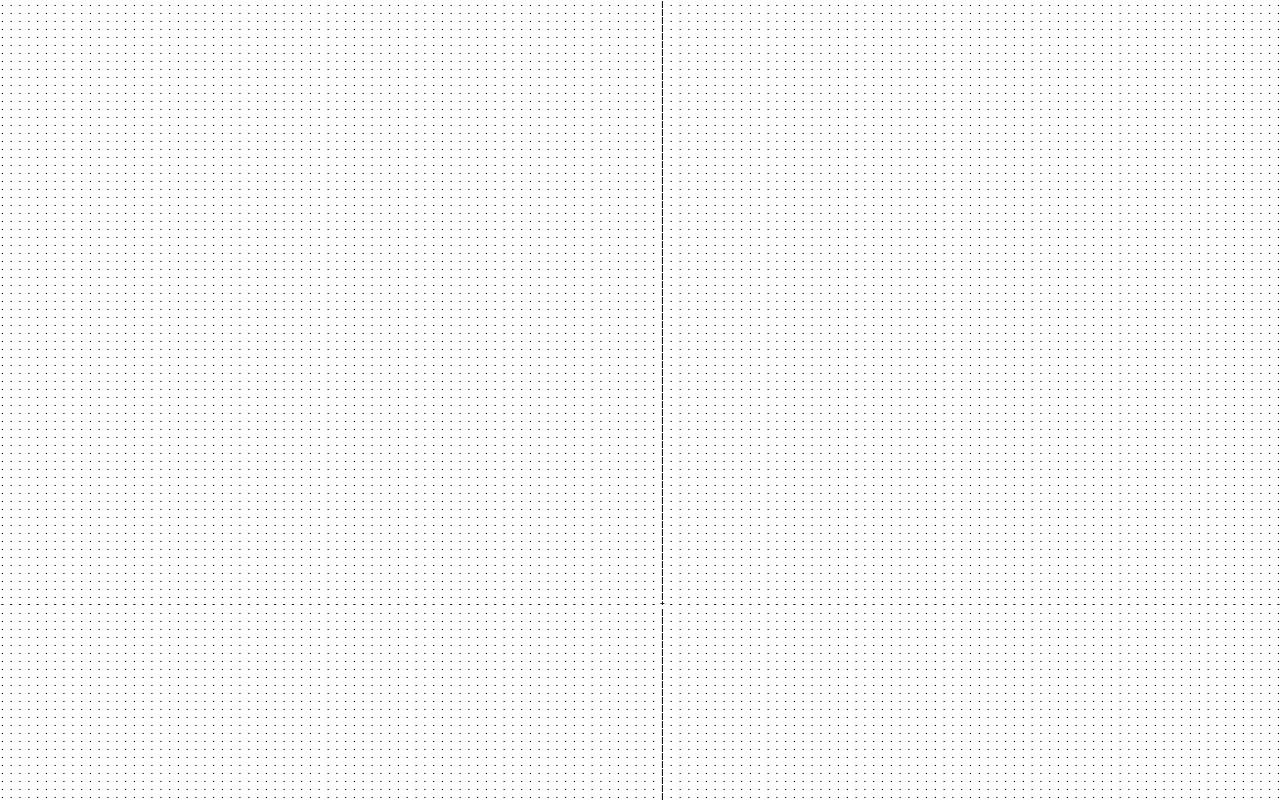
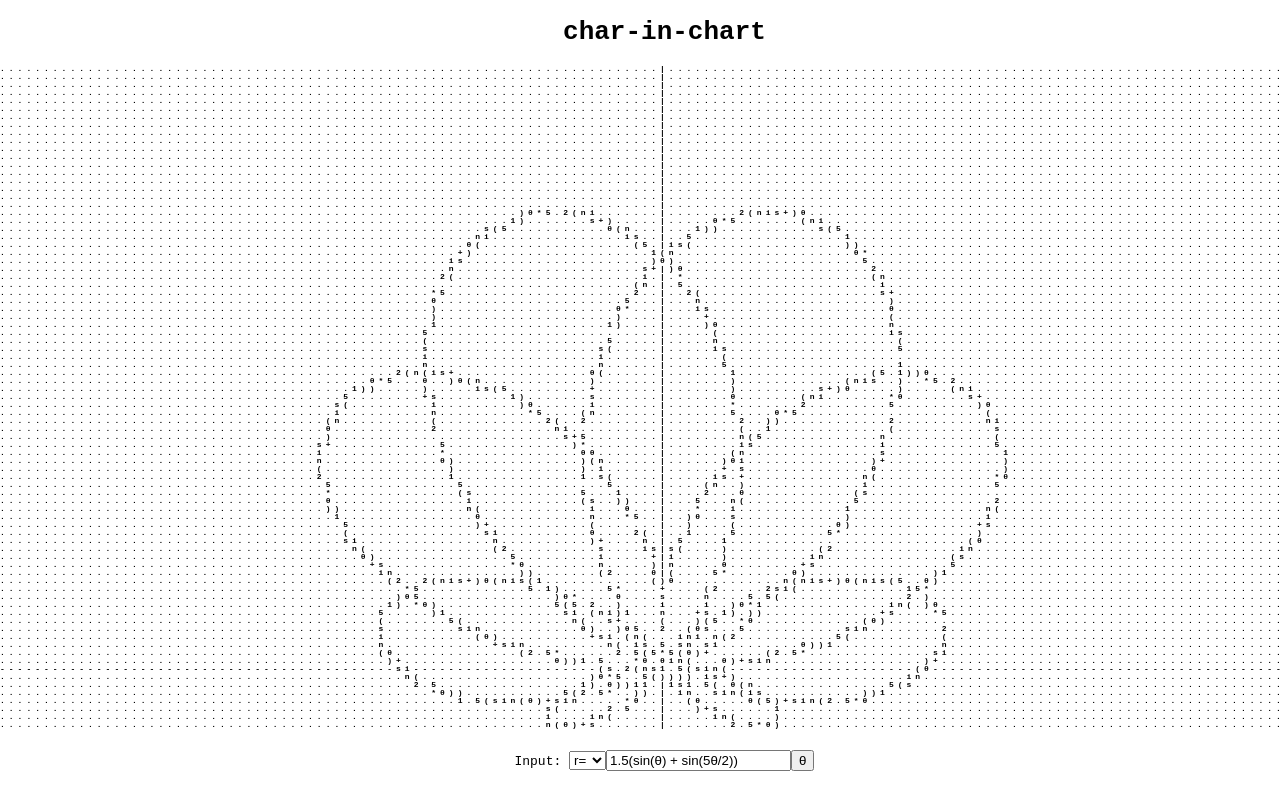
Before and after one commit to stuhlmeier/char-in-chart, a Vue app: page / in a window 1280 px wide. Shown: the top 800 px of the page. Built offline with nearby package versions, Linux system fonts and the light colour scheme.

Commit message:
Implement both chart types

```diff
--- a/package.json
+++ b/package.json
@@ -9,11 +9,13 @@
   },
   "dependencies": {
     "core-js": "^3.8.3",
+    "lodash": "^4.17.21",
     "mathjs": "^10.6.1",
     "vue": "^3.2.13",
     "vue-router": "^4.0.3"
   },
   "devDependencies": {
+    "@types/lodash": "^4.14.182",
     "@typescript-eslint/eslint-plugin": "^5.4.0",
     "@typescript-eslint/parser": "^5.4.0",
     "@vue/cli-plugin-babel": "~5.0.0",
--- a/src/components/ChartComponent.vue
+++ b/src/components/ChartComponent.vue
@@ -7,8 +7,68 @@
 </template>
 
 <script lang="ts">
-import { computed, defineComponent, ref, toRefs } from "vue";
-import { parse } from "mathjs";
+import {
+  computed,
+  defineComponent,
+  inject,
+  PropType,
+  ref,
+  toRefs,
+  watch,
+} from "vue";
+import math, { parse, simplify } from "mathjs";
+import { SET_ERROR_MESSAGE } from "@/injectionKeys";
+import { GraphType } from "@/types";
+
+const width = 151,
+  height = 151;
+
+const hw = Math.floor(width / 2),
+  hh = Math.floor(height / 2);
+
+const scale = {
+  cartesian: 5,
+  polar: 20,
+};
+
+interface ChartState {
+  grid: string[][];
+  touched: boolean[][];
+}
+
+function plotAt(
+  chartState: ChartState,
+  x: number,
+  y: number,
+  char = "@"
+): boolean {
+  const row = Math.round(hh - y);
+  const col = Math.round(hw + x);
+
+  if (row < 0 || row >= height || col < 0 || col >= width) return false;
+  if (chartState.touched[row][col]) return false;
+
+  chartState.grid[row][col] = char[0];
+  chartState.touched[row][col] = true;
+  return true;
+}
+
+function newChart(): ChartState {
+  const grid = [...new Array(height)].map(() =>
+    [...new Array(width)].map(() => ".")
+  );
+  const touched = [...new Array(height)].map(() =>
+    [...new Array(width)].map(() => false)
+  );
+
+  const state: ChartState = { grid, touched };
+
+  for (let i = -hw; i <= hw; i++) state.grid[hh][hw + i] = "-";
+  for (let i = -hh; i <= hh; i++) state.grid[hh + i][hw] = "|";
+  state.grid[hh][hw] = "+";
+
+  return state;
+}
 
 export default defineComponent({
   name: "ChartComponent",
@@ -17,43 +77,91 @@ export default defineComponent({
       type: String,
       required: true,
     },
+    graphType: {
+      type: String as PropType<GraphType>,
+      required: true,
+    },
   },
 
   setup(props) {
-    const { equation } = toRefs(props);
+    const { equation, graphType } = toRefs(props);
+    const setErrorMessage = inject(SET_ERROR_MESSAGE, () => void 0);
 
     const chart = ref<HTMLElement>(undefined as unknown as HTMLElement);
     const invisible = ref<HTMLElement>(undefined as unknown as HTMLElement);
 
-    const width = 151,
-      height = 151;
-
-    const hw = Math.floor(width / 2);
-    const hh = Math.floor(height / 2);
-
-    const chartData = ref<string[][]>(
-      [...new Array(height)].map(() => [...new Array(width)].map(() => "."))
-    );
+    const chartData = ref<ChartState>(newChart());
     const chartText = computed(() => {
-      return chartData.value
+      return chartData.value.grid
         .map((row: string[]) => row.join(""))
         .join("\n")
         .trim();
     });
+    const expression = computed(() => {
+      if (equation.value.trim().length === 0) return null;
+      else {
+        try {
+          return parse(equation.value);
+        } catch (e) {
+          setErrorMessage("error parsing expression");
+          return null;
+        }
+      }
+    });
 
-    function plotAt(x: number, y: number, char = "@"): void {
-      chartData.value[hw + y][hh + x] = char;
+    function computeGraph(
+      graphType: GraphType | null,
+      expression: math.MathNode | null
+    ) {
+      if (!graphType || !expression) {
+        chartData.value = newChart();
+        return;
+      }
+
+      try {
+        const simplified = simplify(expression, {}, { exactFractions: false });
+        const func = simplified.compile();
+        const equationText = simplified.toString().replaceAll(/\s+/g, "");
+        const newData = newChart();
+
+        if (graphType === "polar") {
+          let index = 0;
+          for (let theta = 0; theta <= 2 * 2 * Math.PI; theta += 0.0001) {
+            const r = scale.polar * func.evaluate({ θ: theta });
+
+            const x = r * Math.cos(theta);
+            const y = r * Math.sin(theta);
+
+            if (isNaN(x) || isNaN(y)) continue;
+
+            const currentChar = equationText[index];
+            if (plotAt(newData, x, y, currentChar)) {
+              index = (index + 1) % equationText.length;
+            }
+          }
+        } else {
+          let index = 0;
+          for (let x = -hw; x <= hw; x += 0.01) {
+            const y =
+              scale.cartesian * func.evaluate({ x: x / scale.cartesian });
+
+            if (isNaN(x) || isNaN(y)) continue;
+
+            const currentChar = equationText[index];
+            if (plotAt(newData, x, y, currentChar)) {
+              index = (index + 1) % equationText.length;
+            }
+          }
+        }
+
+        chartData.value = newData;
+      } catch (e) {
+        setErrorMessage(`error evaluating expression: ${e}`);
+      }
     }
 
-    for (let i = -hw; i <= hw; i++) {
-      plotAt(i, 0, "-");
-    }
-    for (let i = -hh; i <= hh; i++) {
-      plotAt(0, i, "|");
-    }
-    plotAt(0, 0, "+");
-
-    const expression = computed(() => parse(equation.value));
+    watch(expression, (value) => computeGraph(graphType.value, value));
+    watch(graphType, (value) => computeGraph(value, expression.value));
 
     return {
       chart,
@@ -75,6 +183,7 @@ export default defineComponent({
   margin auto
   padding 0
   white-space pre-line
+  overflow scroll
 
   font-size 8px
   font-weight bolder
--- /dev/null
+++ b/src/injectionKeys.ts
@@ -0,0 +1,4 @@
+import { InjectionKey } from "vue";
+
+export const SET_ERROR_MESSAGE: InjectionKey<(message: string) => void> =
+  Symbol("setErrorMessage");
--- /dev/null
+++ b/src/types.ts
@@ -0,0 +1 @@
+export type GraphType = "polar" | "cartesian";
--- a/src/views/HomeView.vue
+++ b/src/views/HomeView.vue
@@ -1,13 +1,44 @@
 <template>
   <div class="container">
-    <ChartComponent :equation="equation" />
-    <label>Input <input v-model="equation" /></label>
+    <header>
+      <h1>char-in-chart</h1>
+    </header>
+    <ChartComponent :equation="equation" :graph-type="graphType" />
+    <footer>
+      <div>
+        <label for="equation">Input: </label>
+        <select v-model="graphType">
+          <option value="polar">r=</option>
+          <option value="cartesian">y=</option>
+        </select>
+        <input id="equation" v-model="equation" ref="equationInput" />
+        <button v-if="graphType === 'polar'" @click="appendTheta()">θ</button>
+      </div>
+      <div id="error">{{ errorMessage }}</div>
+    </footer>
   </div>
 </template>
 
 <script lang="ts">
-import { defineComponent, ref } from "vue";
-import ChartComponent from "@/components/ChartComponent.vue"; // @ is an alias to /src
+import { defineComponent, onMounted, provide, ref, watch } from "vue";
+import ChartComponent from "@/components/ChartComponent.vue";
+import { SET_ERROR_MESSAGE } from "@/injectionKeys";
+import { GraphType } from "@/types";
+import { sample } from "lodash";
+
+const samplePolarGraphs = [
+  "3 sin(5θ)",
+  "1",
+  "1/4 θ",
+  "sqrt(9 cos(2θ))",
+  "1/(sin(θ) + cos(θ))",
+  "4 + 2 csc(θ)",
+  "1.5(sin(θ) + sin(5θ/2))",
+  "1 / θ",
+  "2 cos(5θ)^2 + 2 sin(3θ)",
+];
+
+const sampleCartesianGraphs = ["sin(x)", "tan(x)", "1 / x"];
 
 export default defineComponent({
   name: "HomeView",
@@ -15,10 +46,45 @@ export default defineComponent({
     ChartComponent,
   },
   setup() {
-    const equation = ref("r=θ");
+    const equation = ref("");
+    const graphType = ref<GraphType>("polar");
+    const errorMessage = ref("");
+
+    const equationInput = ref<HTMLElement>(undefined as unknown as HTMLElement);
+
+    provide(
+      SET_ERROR_MESSAGE,
+      (message: string) => (errorMessage.value = message)
+    );
+
+    onMounted(() => {
+      graphType.value = "polar";
+      equation.value = sample(samplePolarGraphs) ?? "";
+    });
+
+    watch(graphType, (value) => {
+      errorMessage.value = "";
+
+      switch (value) {
+        case "polar":
+          equation.value = sample(samplePolarGraphs) ?? "";
+          break;
+        case "cartesian":
+          equation.value = sample(sampleCartesianGraphs) ?? "";
+          break;
+      }
+    });
 
     return {
       equation,
+      graphType,
+      errorMessage,
+      equationInput,
+
+      appendTheta: () => {
+        equation.value += "θ";
+        equationInput.value.focus();
+      },
     };
   },
 });
@@ -29,11 +95,22 @@ export default defineComponent({
   display flex
   flex-direction column
   align-items center
+  height 100vh
 
 ChartComponent
   flex-grow 1
 
-label
+footer
   flex 0 0 50px
   height 50px
+  padding-top 20px
+
+  display flex
+  flex-direction column
+  align-items center
+
+#error
+  color red
+  font-weight bold
+  text-decoration underline
 </style>
```
Also changed, not shown: 1 other file (tests, documents, lock files or other folders).
